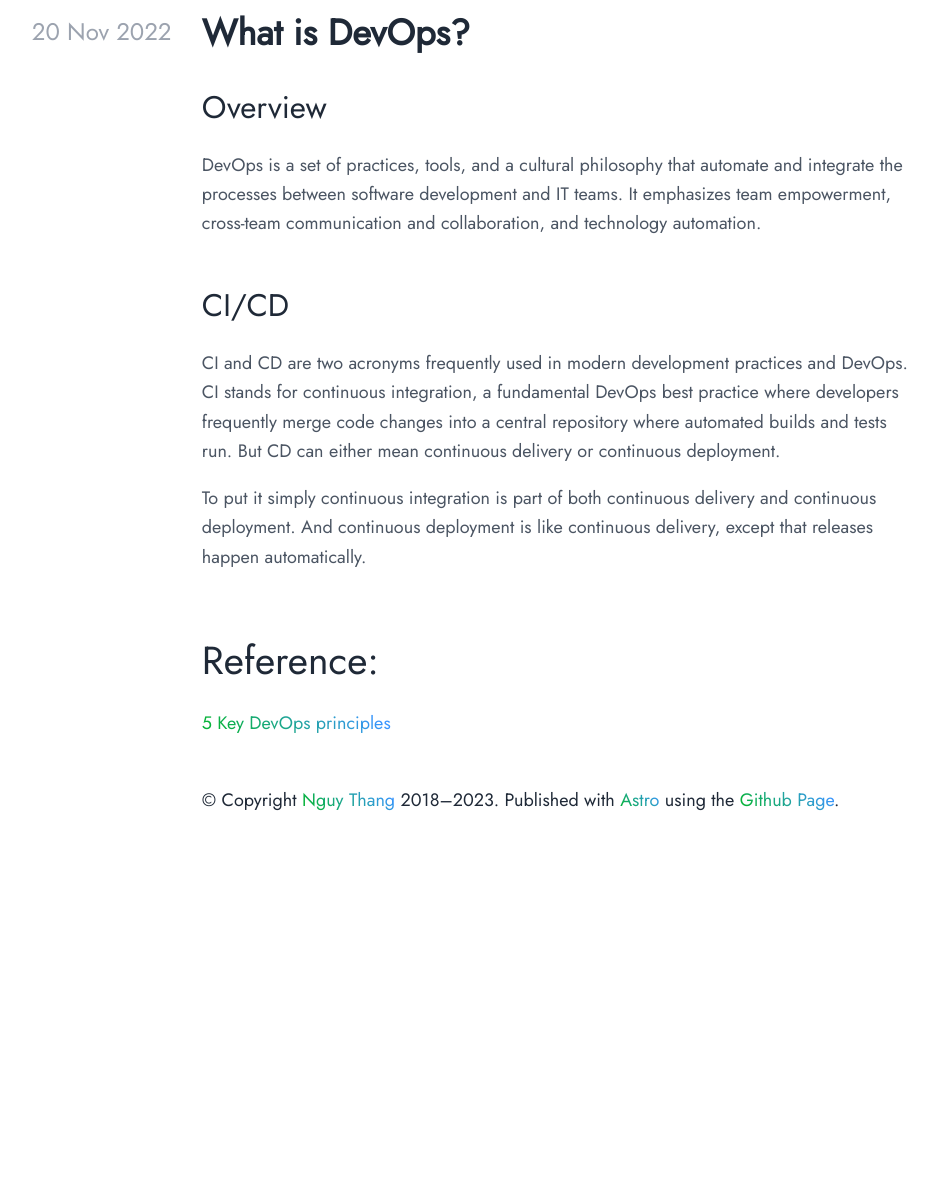
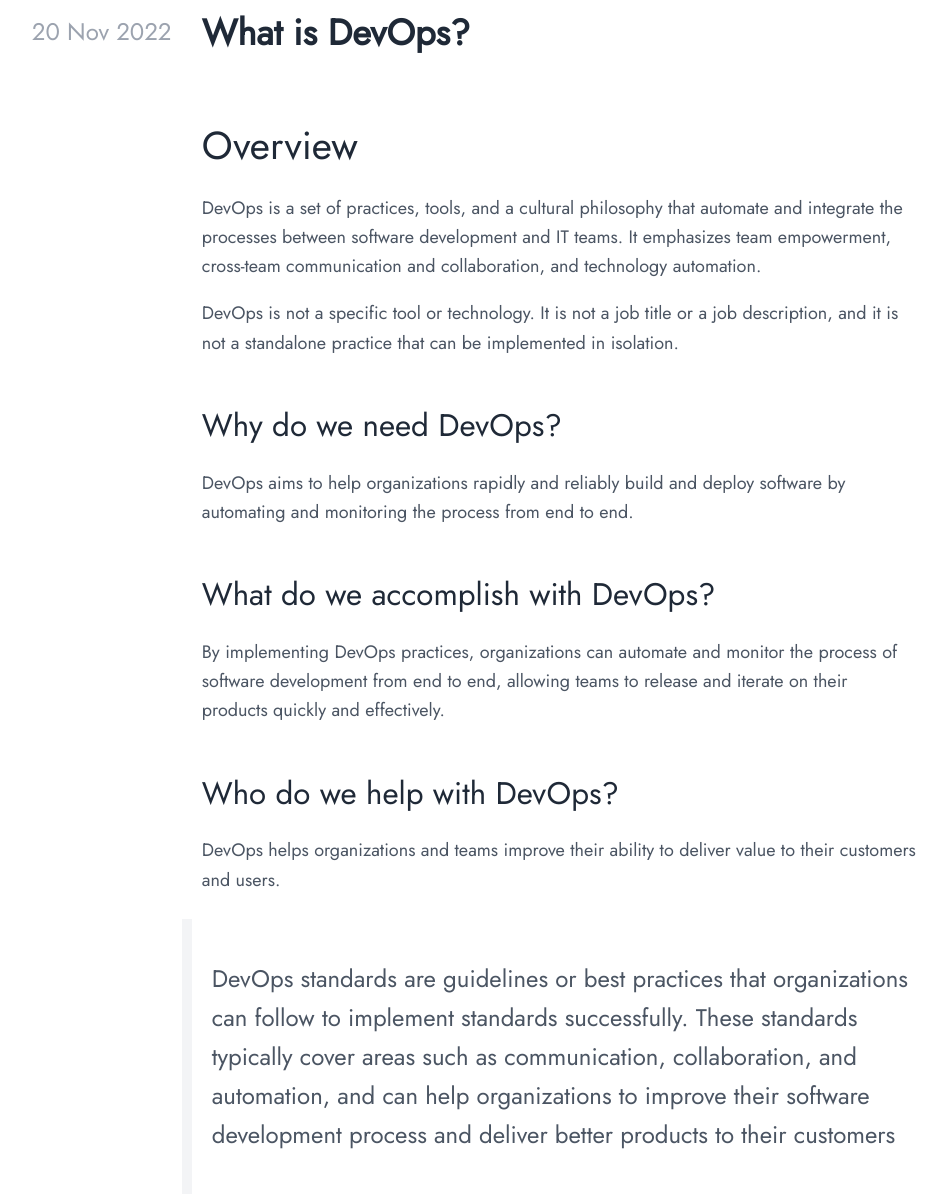
Before and after one commit to bboy114crew/blog, an Astro site: page /blog/posts/what-is-devops in a window 1280 px wide. Shown: the part 217-1414 px from the top of the page, without its empty margins (81-1027 px from the left). Before the commit the page ends 1048 px from the top, so only its background shows below. Built offline with nearby package versions, Linux system fonts and the light colour scheme; Astro itself is replaced by a stand-in of ours.

Commit message:
Update devops

```diff
--- a/src/pages/posts/what-is-devops.md
+++ b/src/pages/posts/what-is-devops.md
@@ -5,8 +5,21 @@ description: "DevOps"
 publishDate: "20 Nov 2022"
 ---
 
-### Overview
+## Overview
 DevOps is a set of practices, tools, and a cultural philosophy that automate and integrate the processes between software development and IT teams. It emphasizes team empowerment, cross-team communication and collaboration, and technology automation.
+
+DevOps is not a specific tool or technology. It is not a job title or a job description, and it is not a standalone practice that can be implemented in isolation.
+
+### Why do we need DevOps?
+DevOps aims to help organizations rapidly and reliably build and deploy software by automating and monitoring the process from end to end.
+
+### What do we accomplish with DevOps?
+By implementing DevOps practices, organizations can automate and monitor the process of software development from end to end, allowing teams to release and iterate on their products quickly and effectively.
+
+### Who do we help with DevOps?
+DevOps helps organizations and teams improve their ability to deliver value to their customers and users.
+
+> DevOps standards are guidelines or best practices that organizations can follow to implement standards successfully. These standards typically cover areas such as communication, collaboration, and automation, and can help organizations to improve their software development process and deliver better products to their customers
 
 ### CI/CD
 CI and CD are two acronyms frequently used in modern development practices and DevOps. CI stands for continuous integration, a fundamental DevOps best practice where developers frequently merge code changes into a central repository where automated builds and tests run. But CD can either mean continuous delivery or continuous deployment.
```
